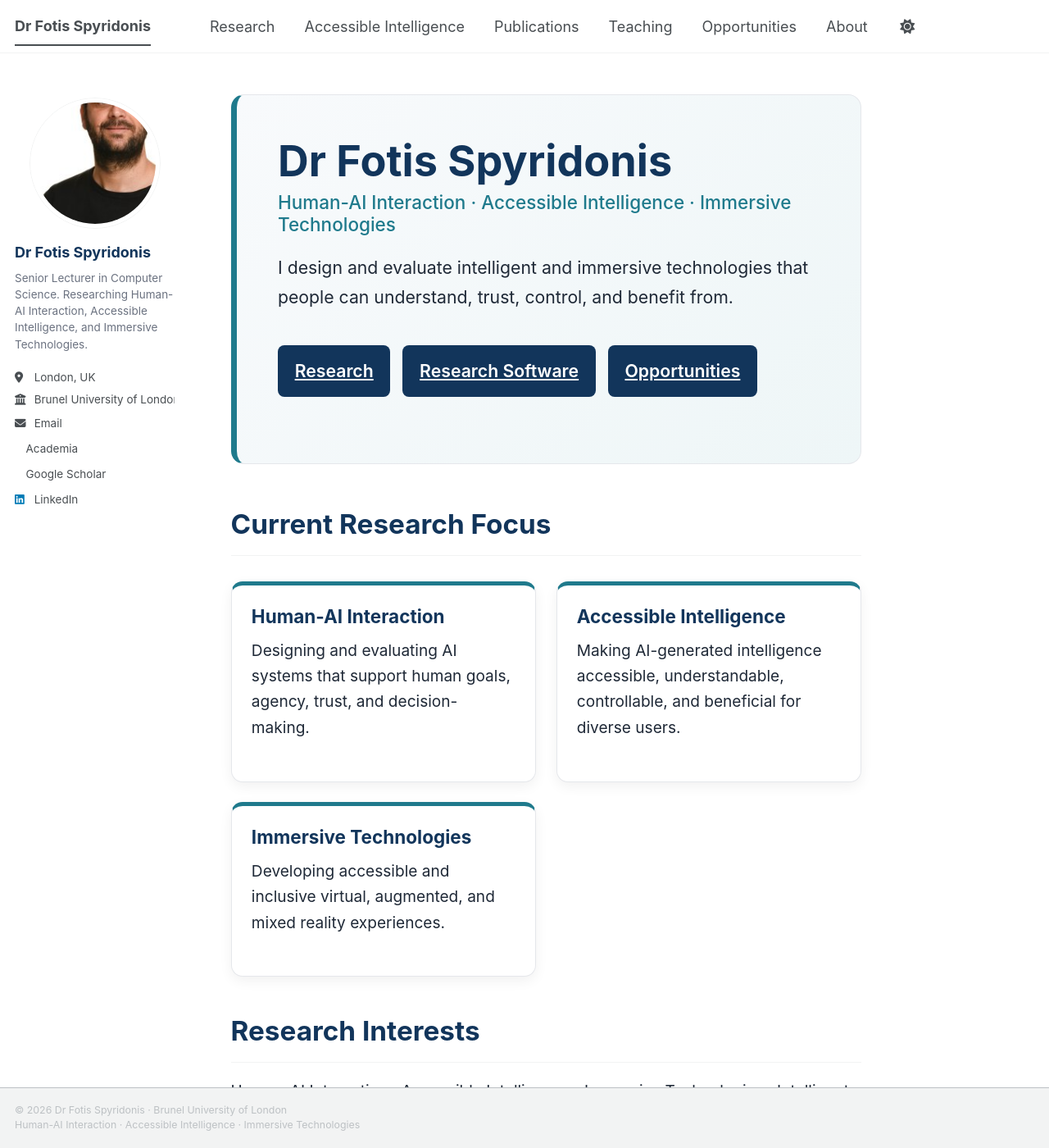
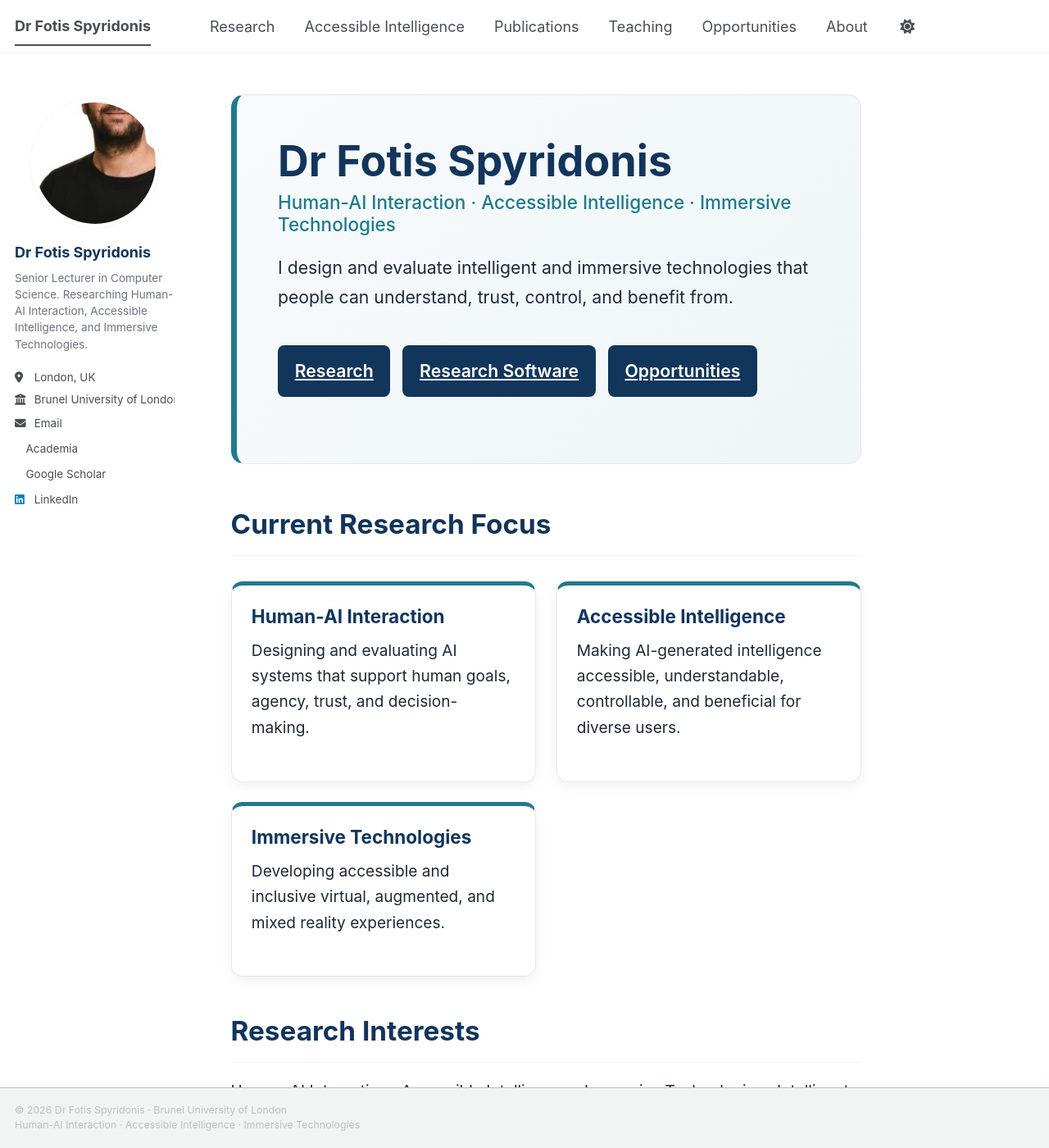
Before and after one commit to fotios-spyridonis/fotios-spyridonis.github.io, a Jekyll site: the page built from _pages/home.md, in a window 1280 px wide and 1400 px high. Shown: the whole window at 82% size. Built offline with Jekyll 4.4.1, drawn with Linux system fonts in a browser that asks for light colours; a style sheet for code colours, icons or effects is not loaded.

Commit message:
Adjust avatar image position and border radius

```diff
--- a/assets/css/main.scss
+++ b/assets/css/main.scss
@@ -195,9 +195,9 @@
   width: 100%;
   height: 100%;
   object-fit: cover;
-  object-position: 20% 60%;
+  object-position: 20% 80%;
   display: block;
-  border-radius: 50%;
+  border-radius: 70%;
 }
 
 /* Publication cards */
```
